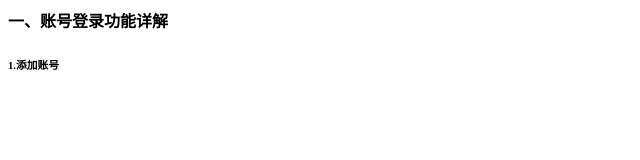
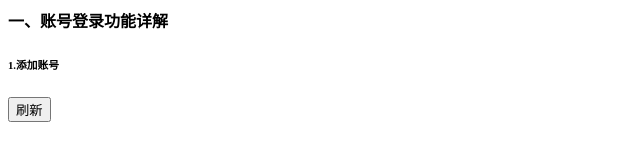
Before and after one commit to devpln/devpln.github.io-ytjd.assistance, a plain HTML site: page index.html in a window 1280 px wide. Shown: the whole page, without its empty margins (0-640 px from the left). Drawn offline with Linux system fonts and the light colour scheme.

Commit message:
Update index.html

```diff
--- a/index.html
+++ b/index.html
@@ -6,5 +6,6 @@
   <body>
     <h4>一、账号登录功能详解</h4>
     <h6>1.添加账号</h6>
+    <button type="button" id="refresh">刷新</button>
   </body>
 </html>
```
